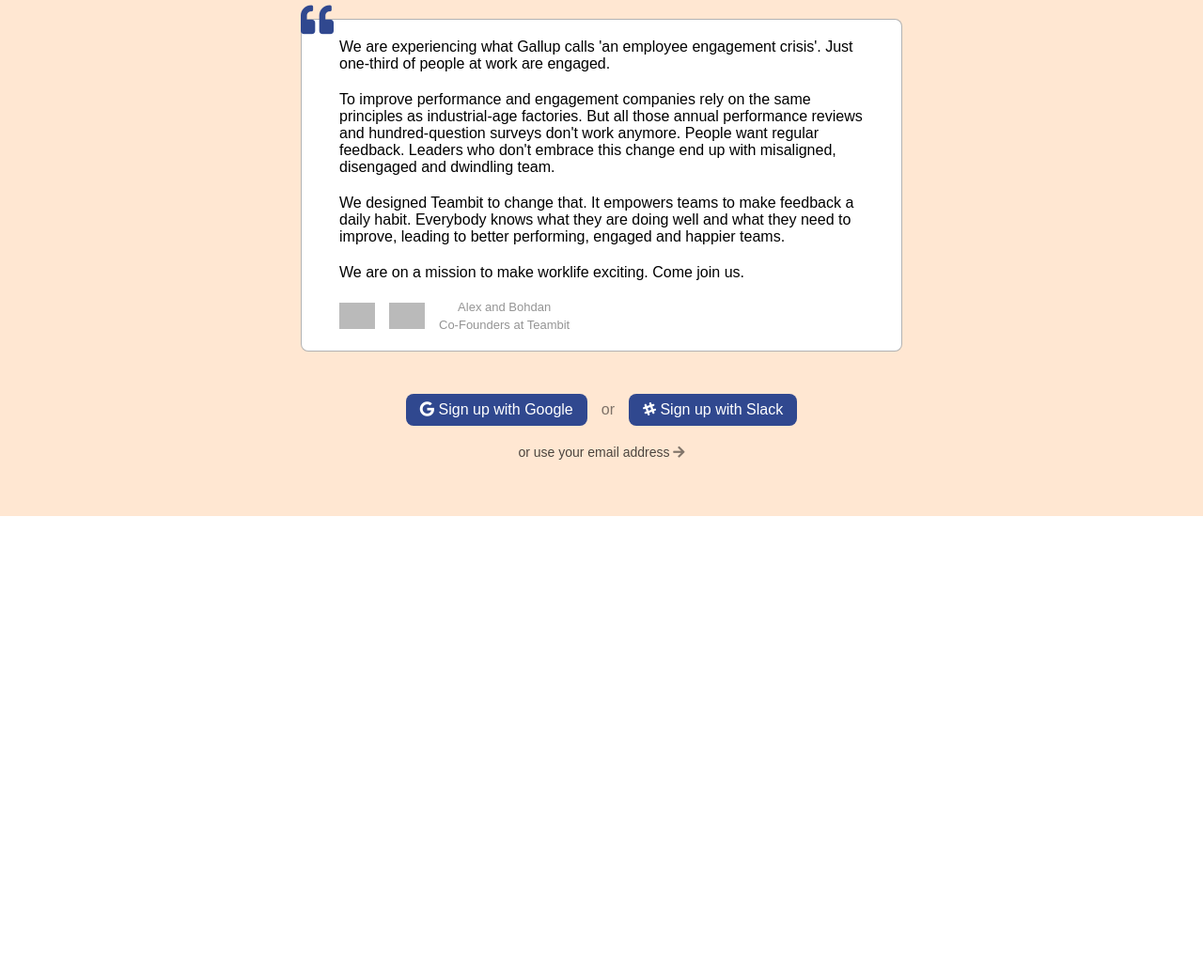
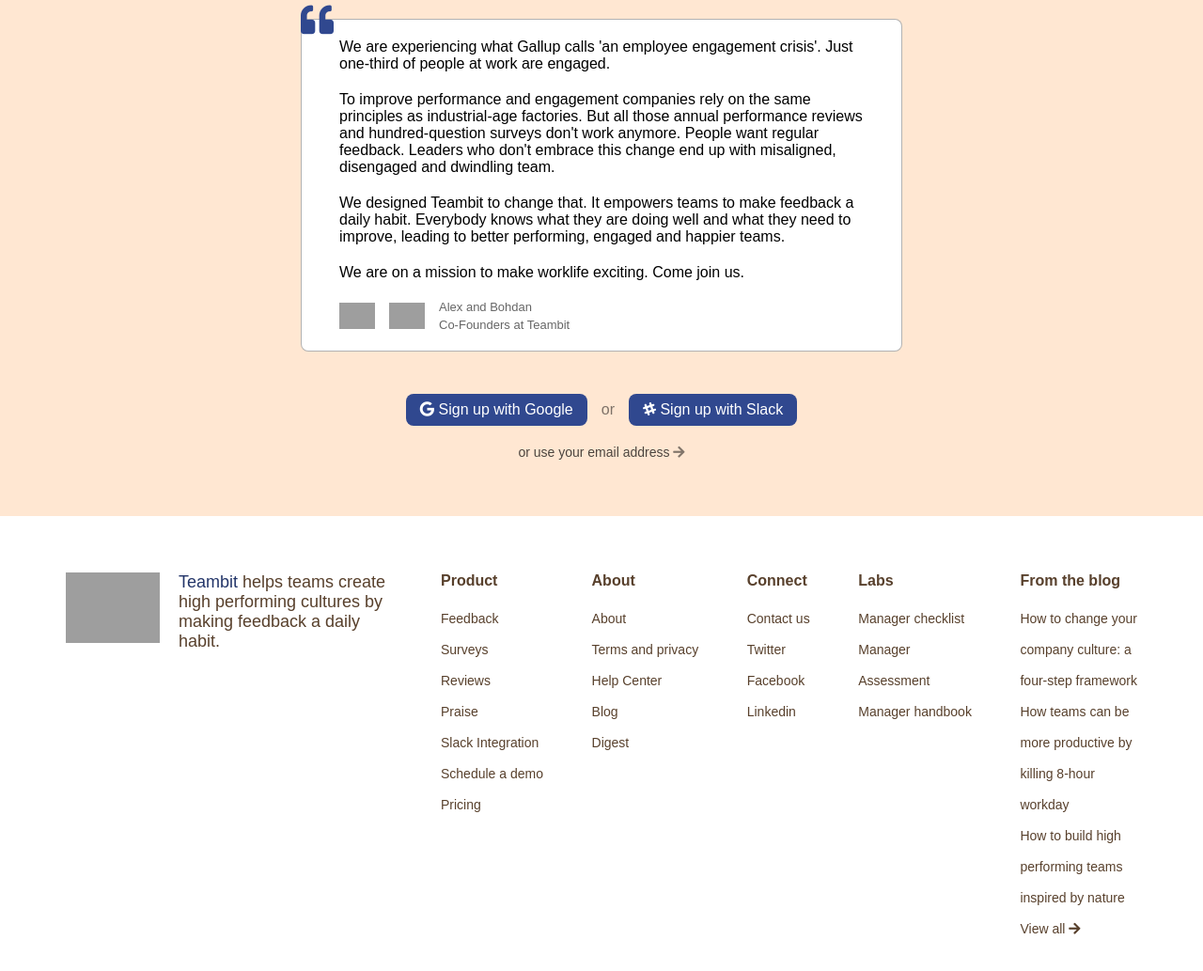
Before and after one commit to dev-prime99/sass-teambit, a website: page public/index.html in a window 1280 px wide. Shown: the part 4572-5605 px from the top of the page at 94% size. Before the commit the page ends 5121 px from the top, so only its background shows below. Drawn offline with Linux system fonts and the light colour scheme; grey boxes are pictures that could not be loaded.

Commit message:
footer completed

```diff
--- a/public/index.html
+++ b/public/index.html
@@ -168,14 +168,14 @@
           <p>To improve performance and engagement companies rely on the same principles as industrial-age factories. But all those annual performance reviews and hundred-question surveys don't work anymore. People want regular feedback. Leaders who don't embrace this change end up with misaligned, disengaged and dwindling team.</p>
           <p>We designed Teambit to change that. It empowers teams to make feedback a daily habit. Everybody knows what they are doing well and what they need to improve, leading to better performing, engaged and happier teams.</p>
           <p>We are on a mission to make worklife exciting. Come join us.</p>
-          <span>
+          <div class="founder">
             <img src="https://teambit.io/wp-content/themes/teambeat/img/alex.png" alt="">
             <img src="https://teambit.io/wp-content/themes/teambeat/img/bohdan.png" alt="">
             <div>
               <p>Alex and Bohdan</p>
               <p>Co-Founders at Teambit</p>
             </div>
-          </span>
+          </div>
           <i class="fas fa-quote-left"></i>
         </div>
 
@@ -198,9 +198,84 @@
 
       </section>
 
+    </main>
 
+    <footer>
 
-    </main>
+      <div class="left">
+
+        <img src="https://teambit.io/wp-content/themes/teambeat/img/logo-small.svg" alt="">
+
+        <p><a href="#">Teambit</a> helps teams create high performing cultures by making feedback a daily habit.</p>
+
+      </div>
+
+      <div class="right">
+
+        <div>
+          <h4>Product</h4>
+          <ul>
+            <li><a href="#">Feedback</a></li>
+            <li><a href="#">Surveys</a></li>
+            <li><a href="#">Reviews</a></li>
+            <li><a href="#">Praise</a></li>
+            <li><a href="#">Slack Integration</a></li>
+            <li><a href="#">Schedule a demo</a></li>
+            <li><a href="#">Pricing</a></li>
+          </ul>
+        </div>
+
+        <div>
+          <h4>About</h4>
+          <ul>
+            <li><a href="#">About</a></li>
+            <li><a href="#">Terms and privacy</a></li>
+            <li><a href="#">Help Center</a></li>
+            <li><a href="#">Blog</a></li>
+            <li><a href="#">Digest</a></li>
+          </ul>
+        </div>
+
+        <div>
+          <h4>Connect</h4>
+          <ul>
+            <li><a href="#">Contact us</a></li>
+            <li><a href="#">Twitter</a></li>
+            <li><a href="#">Facebook</a></li>
+            <li><a href="#">Linkedin</a></li>
+          </ul>
+        </div>
+
+        <div>
+          <h4>Labs</h4>
+          <ul>
+            <li><a href="#">Manager checklist</a></li>
+            <li><a href="#">Manager</a></li>
+            <li><a href="#">Assessment</a></li>
+            <li><a href="#">Manager handbook</a></li>
+          </ul>
+        </div>
+
+        <div>
+          <h4>From the blog</h4>
+          <ul>
+            <li><a href="#">How to change your</a></li>
+            <li><a href="#">company culture: a</a></li>
+            <li><a href="#">four-step framework</a></li>
+            <li><a href="#">How teams can be</a></li>
+            <li><a href="#">more productive by</a></li>
+            <li><a href="#">killing 8-hour</a></li>
+            <li><a href="#">workday</a></li>
+            <li><a href="#">How to build high</a></li>
+            <li><a href="#">performing teams</a></li>
+            <li><a href="#">inspired by nature</a></li>
+            <li><a href="#">View all <i class="fas fa-arrow-right"></i></a></li>
+          </ul>
+        </div>
+
+      </div>
+
+    </footer>
 
     <script type="text/javascript" src="js/main.js"></script>
   </body>
--- /dev/null
+++ b/src/scss/_footer.scss
@@ -0,0 +1,46 @@
+
+footer{
+  margin: 60px 70px;
+  display: flex;
+  .left{
+    width: 30%;
+    display: flex;
+    align-items: flex-start;
+    img{
+      width: 100px;
+      margin-right: 20px;
+    }
+    p{
+      font-size: 18px;
+      color: $color-brown;
+      a{
+        color: $color-blue-hover;
+        text-decoration: none;
+        &:hover{
+          text-decoration: underline;
+        }
+      }
+    }
+  }
+  .right{
+    width: 65%;
+    margin-left: 5%;
+    display: flex;
+    justify-content: space-between;
+    h4{
+      margin-bottom: 15px;
+      color: $color-brown;
+    }
+    ul{
+      li{
+        list-style: none;
+        a{
+          font-size: 14px;
+          color: $color-brown;
+          text-decoration: none;
+          line-height: 33px;
+        }
+      }
+    }
+  }
+}
--- a/src/scss/_main.scss
+++ b/src/scss/_main.scss
@@ -179,9 +179,10 @@
       p{
         margin-bottom: 20px;
       }
-      span{
+      .founder{
         display: flex;
         align-items: center;
+        text-align: left;
         img{
           width: 38px;
           margin-right: 15px;
--- a/src/scss/style.scss
+++ b/src/scss/style.scss
@@ -9,3 +9,4 @@
 @import "variables";
 @import "_header";
 @import "_main";
+@import "_footer";
```
Also changed, not shown: src/html/index.html (+78 -3 lines), public/css/style.css.
